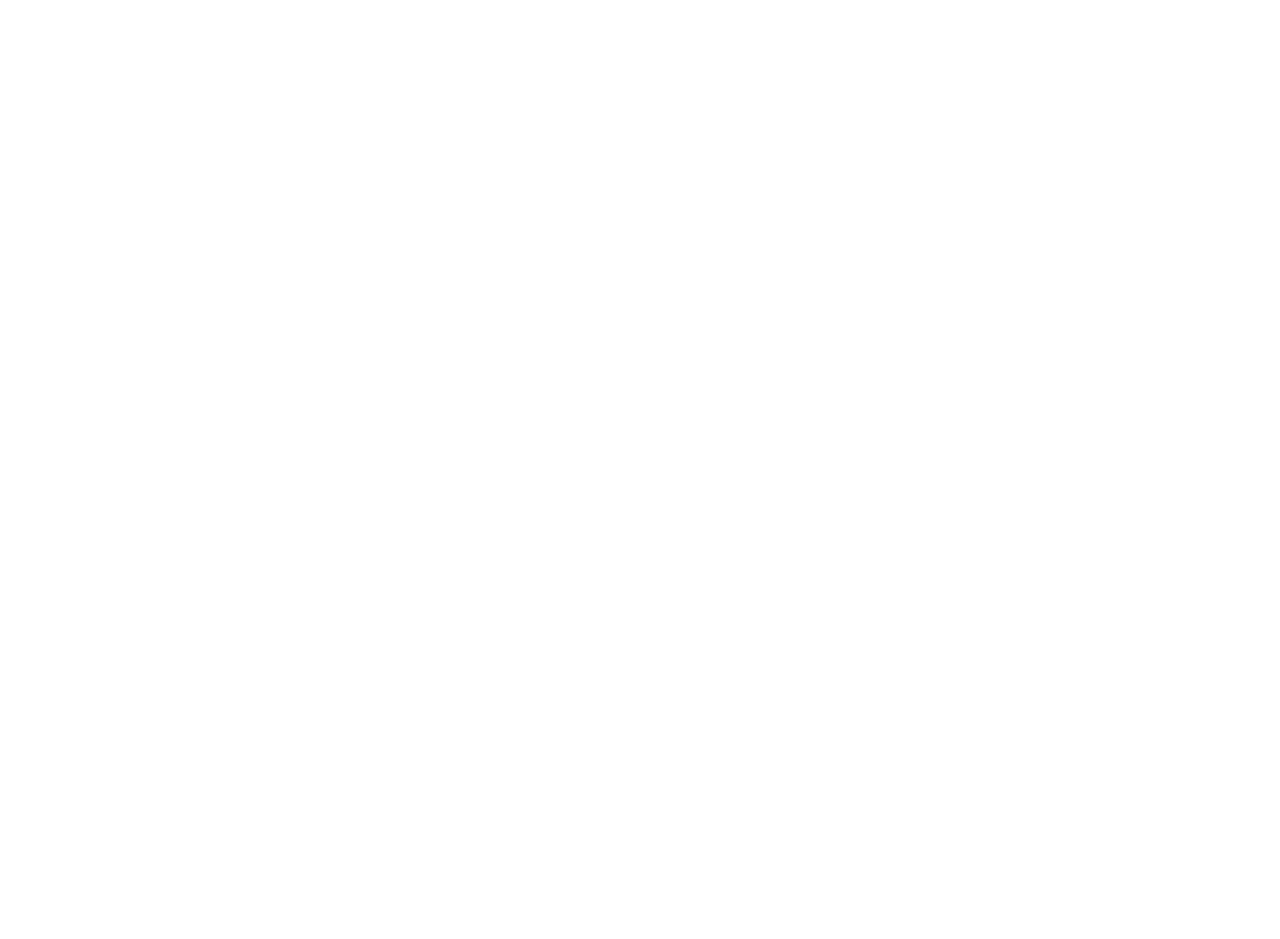
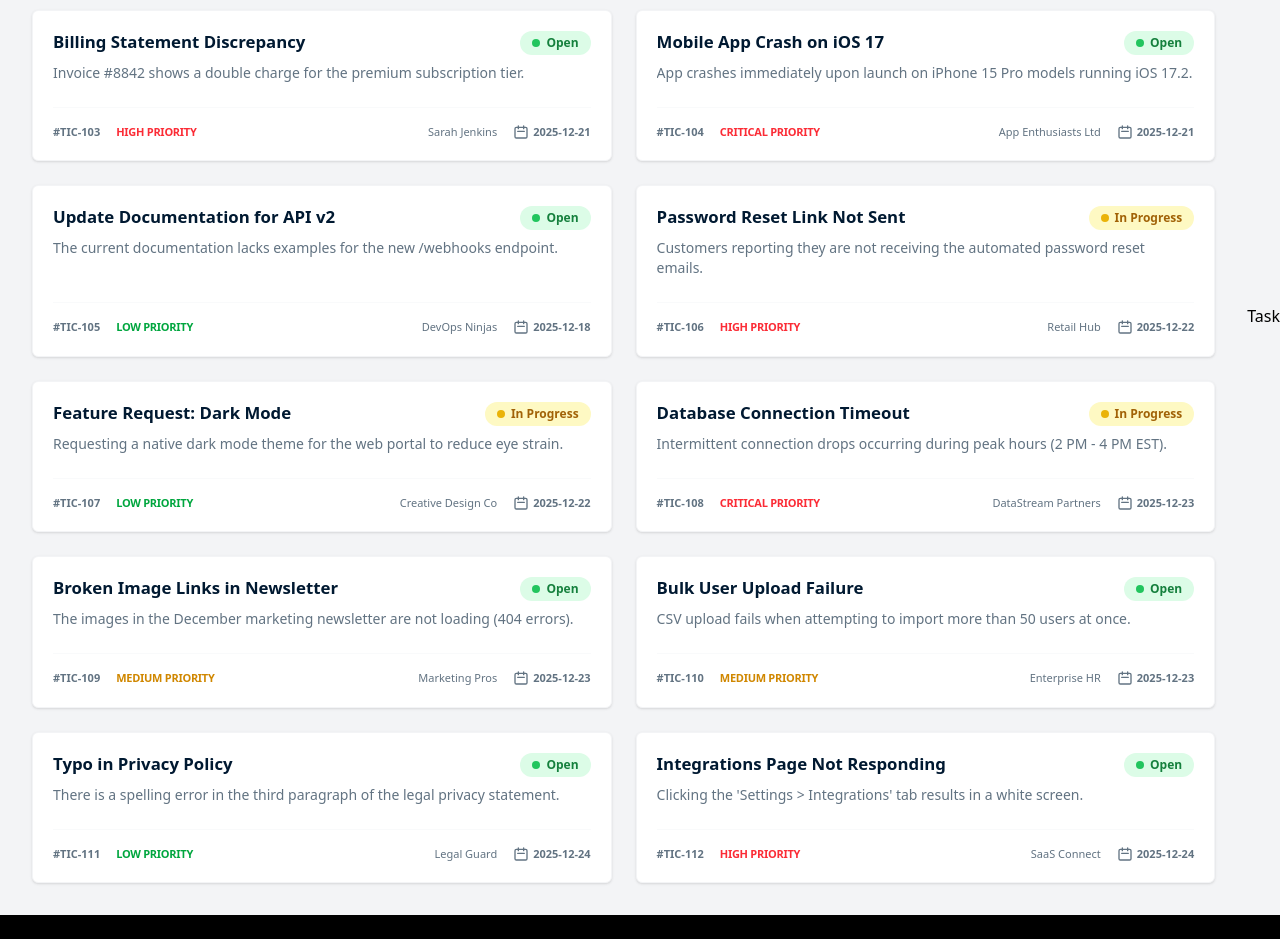
Before and after one commit to tauhid4678/Assignment07, a React (Vite) app: page / in a window 1280 px wide. Shown: the part 640-1579 px from the top of the page. Before the commit the page ends 800 px from the top, so only its background shows below. Built offline with nearby package versions, Linux system fonts and the light colour scheme.

Commit message:
Ticketcard section added

```diff
--- /dev/null
+++ b/public/data.json
@@ -0,0 +1,112 @@
+{
+  "tickets": [
+    {
+      "id": "TIC-101",
+      "title": "Login Authentication Error",
+      "description": "User unable to log in via OAuth. Receives a 403 Forbidden error after selecting account.",
+      "customer": "TechCorp Solutions",
+      "priority": "High",
+      "status": "Open",
+      "createdAt": "2025-12-20T09:15:00Z"
+    },
+    {
+      "id": "TIC-102",
+      "title": "Slow Dashboard Loading",
+      "description": "The main analytics dashboard takes over 10 seconds to render for users with large datasets.",
+      "customer": "Global Logistics Inc",
+      "priority": "Medium",
+      "status": "In Progress",
+      "createdAt": "2025-12-20T11:30:00Z"
+    },
+    {
+      "id": "TIC-103",
+      "title": "Billing Statement Discrepancy",
+      "description": "Invoice #8842 shows a double charge for the premium subscription tier.",
+      "customer": "Sarah Jenkins",
+      "priority": "High",
+      "status": "Open",
+      "createdAt": "2025-12-21T14:05:00Z"
+    },
+    {
+      "id": "TIC-104",
+      "title": "Mobile App Crash on iOS 17",
+      "description": "App crashes immediately upon launch on iPhone 15 Pro models running iOS 17.2.",
+      "customer": "App Enthusiasts Ltd",
+      "priority": "Critical",
+      "status": "Open",
+      "createdAt": "2025-12-21T16:45:00Z"
+    },
+    {
+      "id": "TIC-105",
+      "title": "Update Documentation for API v2",
+      "description": "The current documentation lacks examples for the new /webhooks endpoint.",
+      "customer": "DevOps Ninjas",
+      "priority": "Low",
+      "status": "Open",
+      "createdAt": "2025-12-18T08:00:00Z"
+    },
+    {
+      "id": "TIC-106",
+      "title": "Password Reset Link Not Sent",
+      "description": "Customers reporting they are not receiving the automated password reset emails.",
+      "customer": "Retail Hub",
+      "priority": "High",
+      "status": "In Progress",
+      "createdAt": "2025-12-22T10:20:00Z"
+    },
+    {
+      "id": "TIC-107",
+      "title": "Feature Request: Dark Mode",
+      "description": "Requesting a native dark mode theme for the web portal to reduce eye strain.",
+      "customer": "Creative Design Co",
+      "priority": "Low",
+      "status": "In Progress",
+      "createdAt": "2025-12-22T13:50:00Z"
+    },
+    {
+      "id": "TIC-108",
+      "title": "Database Connection Timeout",
+      "description": "Intermittent connection drops occurring during peak hours (2 PM - 4 PM EST).",
+      "customer": "DataStream Partners",
+      "priority": "Critical",
+      "status": "In Progress",
+      "createdAt": "2025-12-23T07:15:00Z"
+    },
+    {
+      "id": "TIC-109",
+      "title": "Broken Image Links in Newsletter",
+      "description": "The images in the December marketing newsletter are not loading (404 errors).",
+      "customer": "Marketing Pros",
+      "priority": "Medium",
+      "status": "Open",
+      "createdAt": "2025-12-23T09:00:00Z"
+    },
+    {
+      "id": "TIC-110",
+      "title": "Bulk User Upload Failure",
+      "description": "CSV upload fails when attempting to import more than 50 users at once.",
+      "customer": "Enterprise HR",
+      "priority": "Medium",
+      "status": "Open",
+      "createdAt": "2025-12-23T15:30:00Z"
+    },
+    {
+      "id": "TIC-111",
+      "title": "Typo in Privacy Policy",
+      "description": "There is a spelling error in the third paragraph of the legal privacy statement.",
+      "customer": "Legal Guard",
+      "priority": "Low",
+      "status": "Open",
+      "createdAt": "2025-12-24T08:10:00Z"
+    },
+    {
+      "id": "TIC-112",
+      "title": "Integrations Page Not Responding",
+      "description": "Clicking the 'Settings > Integrations' tab results in a white screen.",
+      "customer": "SaaS Connect",
+      "priority": "High",
+      "status": "Open",
+      "createdAt": "2025-12-24T10:45:00Z"
+    }
+  ]
+}
--- a/src/Components/Body.jsx
+++ b/src/Components/Body.jsx
@@ -1,12 +1,18 @@
 import React from "react";
 import Container from "./Container";
 import Banner from "./Banner";
+import Tickets from "./Tickets";
+import Task from "./Task";
 
 const Body = () => {
   return (
     <div className="bg-gray-100">
       <Container>
         <Banner></Banner>
+        <div className="flex items-center justify-between">
+          <Tickets></Tickets>
+          <Task></Task>
+        </div>
       </Container>
     </div>
   );
--- /dev/null
+++ b/src/Components/Task.jsx
@@ -0,0 +1,7 @@
+import React from "react";
+
+const Task = () => {
+  return <div>Task</div>;
+};
+
+export default Task;
--- /dev/null
+++ b/src/Components/Tickets.jsx
@@ -0,0 +1,123 @@
+import React, { useState, useEffect } from "react";
+
+const Ticket = () => {
+  const [tickets, setTickets] = useState([]);
+  const [loading, setLoading] = useState(true);
+
+  useEffect(() => {
+    fetch("./data.json")
+      .then((response) => {
+        if (!response.ok) throw new Error("File not found");
+        return response.json();
+      })
+      .then((data) => {
+        setTickets(data.tickets);
+        setLoading(false);
+      })
+      .catch((error) => {
+        console.error("Error fetching tickets:", error);
+        setLoading(false);
+      });
+  }, []);
+
+  const getStatusStyles = (status) => {
+    const normalized = status.toLowerCase();
+    if (normalized === "open") return "bg-[#dcfce7] text-[#15803d]";
+    if (normalized.includes("progress")) return "bg-[#fef9c3] text-[#a16207]";
+    return "bg-gray-100 text-gray-700";
+  };
+
+  if (loading)
+    return (
+      <div className="p-8 text-slate-500 text-center">Loading tickets...</div>
+    );
+  if (tickets.length === 0)
+    return (
+      <div className="p-8 text-red-500 text-center font-semibold">
+        No tickets found.
+      </div>
+    );
+
+  return (
+    <div className=" p-8 min-h-screen">
+      <h2 className="text-xl font-bold text-[#001931] mb-6 border-b-2 border-dotted border-blue-200 pb-3">
+        Customer Tickets
+      </h2>
+
+      <div className="grid grid-cols-1 md:grid-cols-2 gap-6">
+        {tickets.map((ticket) => (
+          <div
+            key={ticket.id}
+            className="bg-white p-5 rounded-md shadow-sm border border-gray-100 flex flex-col justify-between hover:border-blue-100 transition-colors"
+          >
+            <div>
+              <div className="flex justify-between items-start mb-2">
+                <h3 className="font-bold text-[1.05rem] text-[#001931] leading-tight pr-4">
+                  {ticket.title}
+                </h3>
+                <span
+                  className={`flex items-center gap-1.5 px-3 py-1 rounded-full text-xs font-semibold whitespace-nowrap ${getStatusStyles(
+                    ticket.status
+                  )}`}
+                >
+                  <span
+                    className={`w-2 h-2 rounded-full ${
+                      ticket.status.toLowerCase() === "open"
+                        ? "bg-[#22c55e]"
+                        : "bg-[#eab308]"
+                    }`}
+                  ></span>
+                  {ticket.status}
+                </span>
+              </div>
+
+              <p className="text-[#627382] text-sm mb-6 line-clamp-2">
+                {ticket.description}
+              </p>
+            </div>
+
+            <div className="flex justify-between items-center text-[11px] font-bold border-t border-gray-50 pt-4">
+              <div className="flex gap-4 items-center">
+                <span className="text-[#627382]">#{ticket.id}</span>
+                <span
+                  className={`${
+                    ticket.priority === "Critical" || ticket.priority === "High"
+                      ? "text-red-500"
+                      : ticket.priority === "Medium"
+                      ? "text-yellow-600"
+                      : "text-green-600"
+                  } uppercase tracking-tight`}
+                >
+                  {ticket.priority} PRIORITY
+                </span>
+              </div>
+
+              <div className="flex items-center gap-4 text-[#627382]">
+                <span className="font-medium">{ticket.customer}</span>
+                <div className="flex items-center gap-1">
+                  <svg
+                    className="w-4 h-4"
+                    fill="none"
+                    stroke="currentColor"
+                    viewBox="0 0 24 24"
+                  >
+                    <path
+                      strokeLinecap="round"
+                      strokeLinejoin="round"
+                      strokeWidth="2"
+                      d="M8 7V3m8 4V3m-9 8h10M5 21h14a2 2 0 002-2V7a2 2 0 00-2-2H5a2 2 0 00-2 2v12a2 2 0 002 2z"
+                    />
+                  </svg>
+
+                  {ticket.createdAt.split("T")[0]}
+                </div>
+              </div>
+            </div>
+          </div>
+        ))}
+      </div>
+    </div>
+  );
+};
+
+export default Ticket;
```
